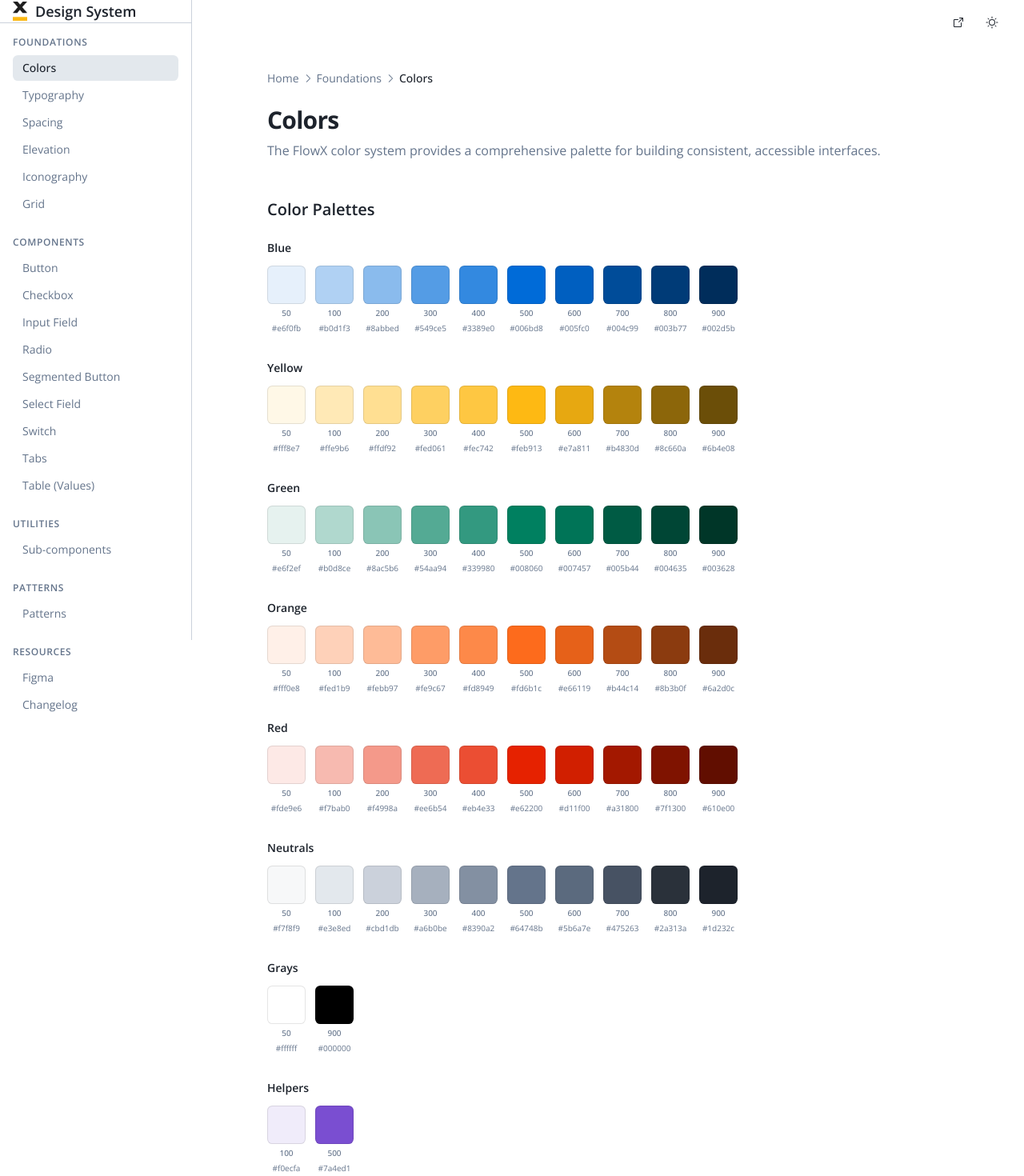
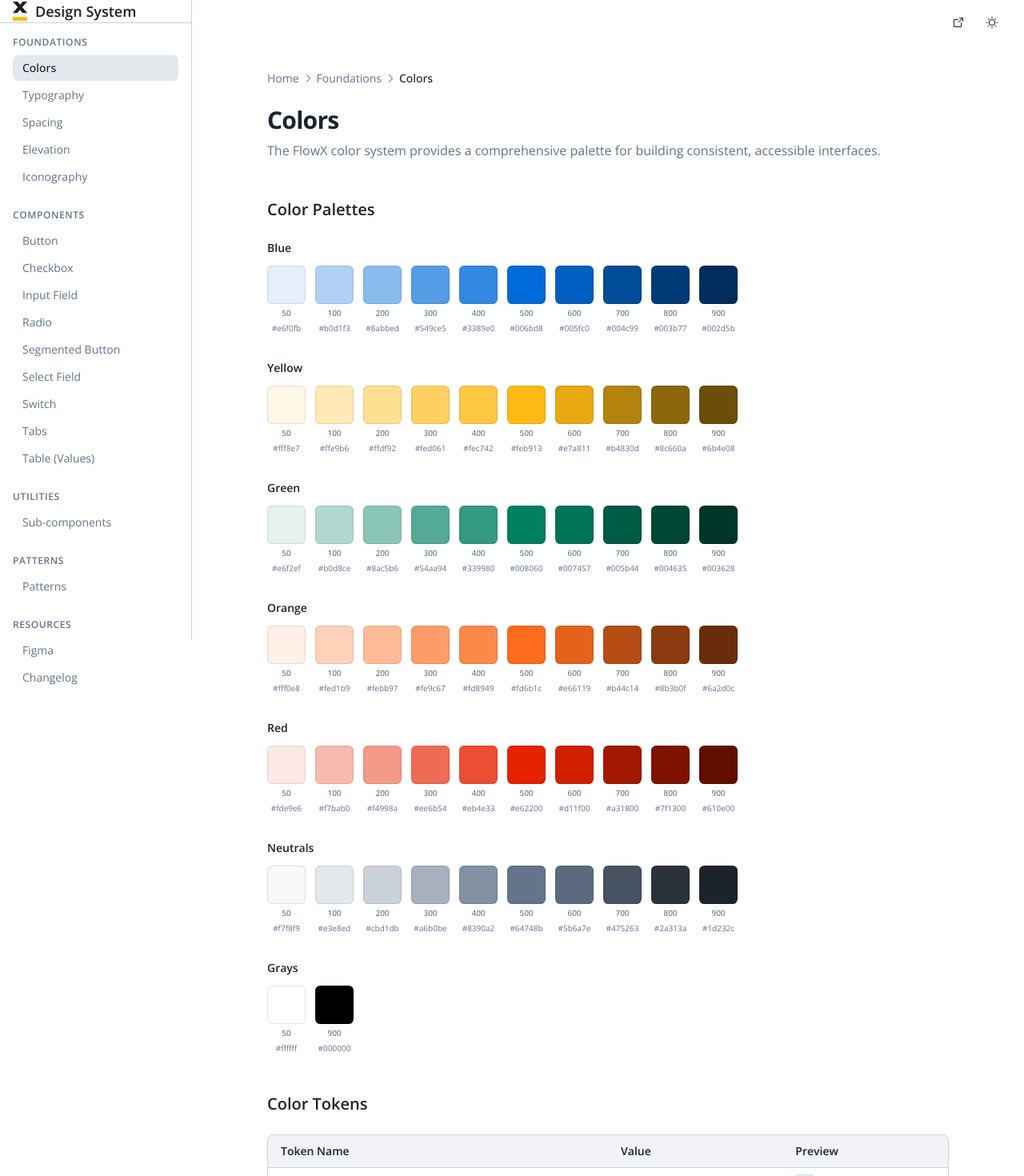
Before and after one commit to MarginallyHarmless/FLX-Design-System, a Next.js app in the folder flowx-design-system/: page /foundations/colors in a window 1280 px wide. Shown: the top 1470 px of the page at 80% size. Built offline with nearby package versions, Linux system fonts and the light colour scheme.

Commit message:
chore: remove helpers color tokens and grid foundations page
Remove flowx-helpers-100/500 from CSS variables and color token data.
Delete the Grid & Layout foundations page and its sidebar nav entry.

Co-Authored-By: Claude Opus 4.6 (1M context) <noreply@anthropic.com>

```diff
--- a/flowx-design-system/src/app/foundations/grid/page.tsx
+++ /dev/null
@@ -1,10 +0,0 @@
-export default function GridPage() {
-  return (
-    <div className="flex flex-col gap-12">
-      <header>
-        <h1 className="text-3xl font-bold tracking-tight">Grid & Layout</h1>
-        <p className="mt-2 text-muted-foreground">Coming soon.</p>
-      </header>
-    </div>
-  );
-}
--- a/flowx-design-system/src/app/globals.css
+++ b/flowx-design-system/src/app/globals.css
@@ -117,9 +117,6 @@
 
   --flowx-grays-50: #ffffff;
   --flowx-grays-900: #000000;
-
-  --flowx-helpers-100: #f0ecfa;
-  --flowx-helpers-500: #7a4ed1;
 
   /* === Semantic mapping (shadcn consumes these) === */
   --background: var(--flowx-grays-50);
--- a/flowx-design-system/src/components/docs/sidebar-nav.tsx
+++ b/flowx-design-system/src/components/docs/sidebar-nav.tsx
@@ -16,7 +16,6 @@ const foundationsItems = [
   { label: "Spacing", href: "/foundations/spacing" },
   { label: "Elevation", href: "/foundations/elevation" },
   { label: "Iconography", href: "/foundations/iconography" },
-  { label: "Grid", href: "/foundations/grid" },
 ];
 
 const utilitiesItems = [{ label: "Sub-components", href: "/utilities" }];
--- a/flowx-design-system/src/lib/tokens/colors.ts
+++ b/flowx-design-system/src/lib/tokens/colors.ts
@@ -30,7 +30,6 @@ export const colorPalettes = {
     800: "#2a313a", 900: "#1d232c",
   },
   grays: { 50: "#ffffff", 900: "#000000" },
-  helpers: { 100: "#f0ecfa", 500: "#7a4ed1" },
 } as const;
 
 export type PaletteName = keyof typeof colorPalettes;
```
